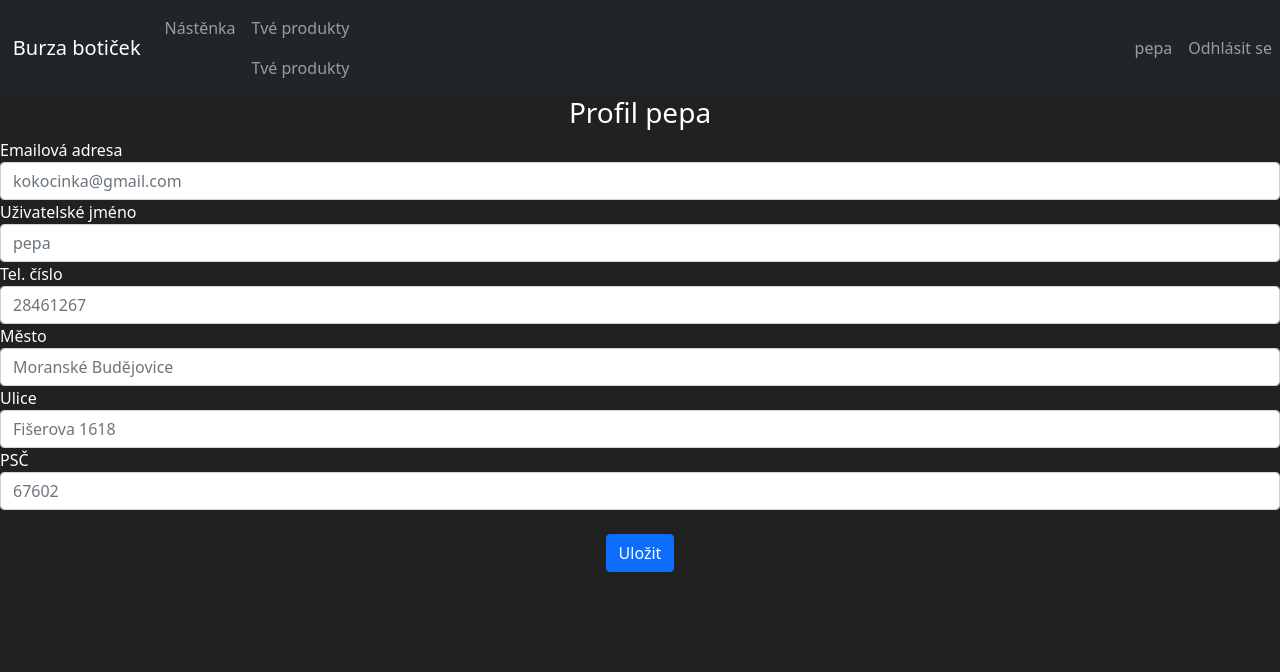
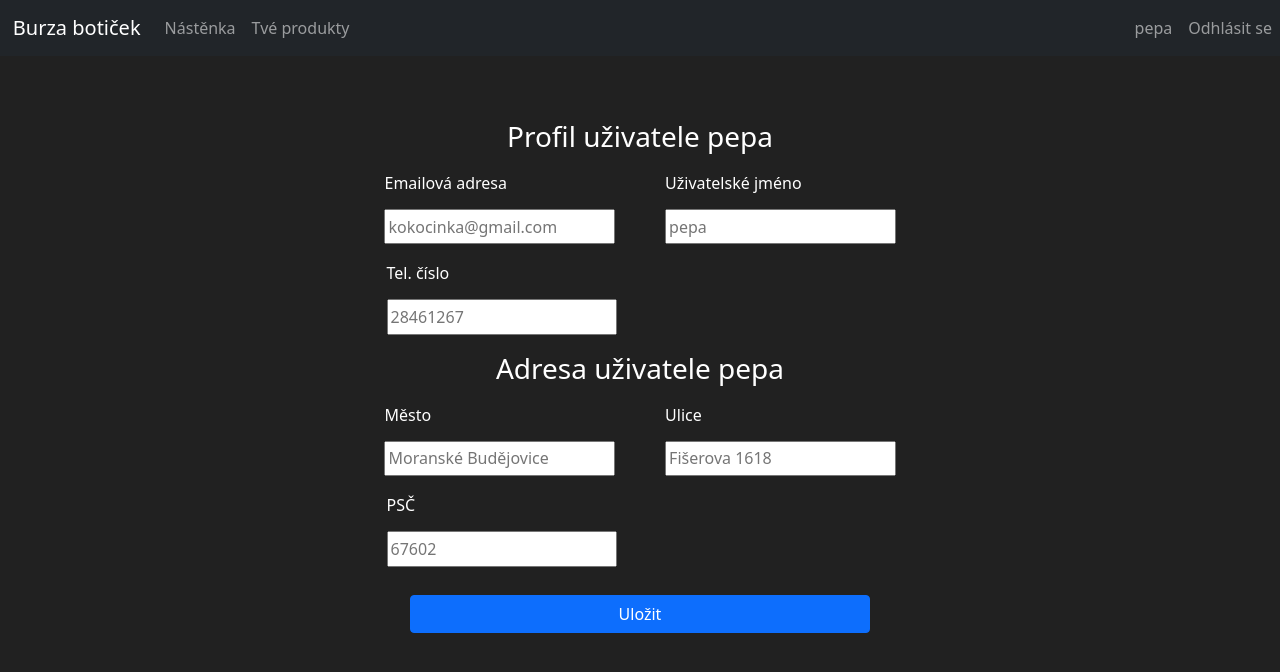
Before and after one commit to Nevoral/Monika-Burza, a Flask app: a page that uses web/templates/base.html in a window 1280 px wide. Shown: the top 672 px of the page. Run offline with Flask 2, Linux system fonts and the light colour scheme; a user stored in the database is signed in.

Commit message:
Profil+log/reg

```diff
--- a/web/models.py
+++ b/web/models.py
@@ -8,7 +8,7 @@ class User(db.Model, UserMixin):
     email = db.Column(db.String(150), unique=True)
     username = db.Column(db.String(150), unique=True)
     password = db.Column(db.String(150))
-    tel_number = db.Column(db.String(150), unique=True)
+    tel_number = db.Column(db.String(150))
     town = db.Column(db.String(150))
     street = db.Column(db.String(150))
     psc = db.Column(db.String(150))
--- a/web/static/CSS/style.css
+++ b/web/static/CSS/style.css
@@ -1,28 +1,29 @@
-#top_right{
-    text-align: right;
-}
-
 .navbar-brand{
     margin-left: 1%;
 }
 
-#log_reg{
-    margin: 10% auto;
+.log_reg{
+    margin: 5% auto 0;
     width: 20vw;
     height: auto;
     text-align: center;
+}
+
+.log_reg h3{
+    margin: 3% 0 0;
 }
 
 .form_label{
     text-align: left;
     display: block;
     width: 90%;
-    margin: 5%;
     height: 1.3em;
+    margin: 5% 5% 3%;
 }
 
 .input_bar{
     width: 90%;
+    height: 2.2em;
     margin: 0 auto;
     text-align: left;
 }
@@ -39,3 +40,40 @@
     width: auto;
     height: auto;
 }
+
+#profil{
+    width: 45vw;
+    height: auto;
+}
+
+.input_bar_x2{
+    display: inline-block;
+    width: 40%;
+    height: 2.2em;
+    margin: 0 4%;
+    text-align: left;
+}
+
+.input_bar_left{
+    display: inline-block;
+    width: 40%;
+    height: 2.2em;
+    margin: 0 4%;
+    margin: 0 52% 0 4%;
+}
+
+.form_label_x2{
+    display: inline-block;
+    text-align: left;
+    width: 40%;
+    height: 1.3em;
+    margin: 3% 4% 3%;
+}
+
+.form_label_left{
+    display: inline-block;
+    text-align: left;
+    width: 40%;
+    height: 1.3em;
+    margin: 3% 52% 3% 4%;
+}
--- a/web/templates/base.html
+++ b/web/templates/base.html
@@ -25,7 +25,6 @@
           </li>
           {% if user.is_authenticated %}
           <li class="nav-item">
-            <a class="nav-link" href="/product">Tvé produkty</a>
             <a class="nav-link" href="/product/{{user.username}}">Tvé produkty</a>
           </li>
           {% endif %}
--- a/web/templates/login_page.html
+++ b/web/templates/login_page.html
@@ -2,7 +2,7 @@
 {% block title%}Nástěnka{% endblock %}
 {% block content %}
 
-<div id = "log_reg">
+<div class = "log_reg">
   <h3>Přihlášení</h3>
   <form method="POST">
     <div class="form-group">
--- a/web/templates/profile_page.html
+++ b/web/templates/profile_page.html
@@ -2,50 +2,52 @@
 {% block title%}Nástěnka{% endblock %}
 {% block content %}
 <form method="POST">
-    <h3 align="center">Profil {{user.username}}</h3>
+  <div class = "log_reg" id = "profil">
+    <h3>Profil uživatele {{user.username}}</h3>
     <div class="form-group">
-      <label for="email">Emailová adresa</label>
-      <input
+      <label class = "form_label_x2" for="email">Emailová adresa</label>
+      <label class = "form_label_x2" for="username">Uživatelské jméno</label></br>
+      <input class = "input_bar_x2"
         type="text"
         id="email"
         name="email"
         class="form-control"
         placeholder="{{user.email}}"
       />
-      <label for="username">Uživatelské jméno</label>
-      <input
+      <input class = "input_bar_x2"
         type="text"
         id="username"
         name="username"
         class="form-control"
         placeholder="{{user.username}}"
       />
-      <label for="tel_number">Tel. číslo</label>
-      <input
+      <label class = "form_label_left" for="tel_number">Tel. číslo</label></br>
+      <input class = "input_bar_left"
         type="text"
         id="tel_number"
         name="tel_number"
         class="form-control"
         placeholder="{{user.tel_number}}"
       />
-      <label for="town">Město</label>
-      <input
+    <h3>Adresa uživatele {{user.username}}</h3>
+      <label class = "form_label_x2" for="town">Město</label>
+      <label class = "form_label_x2" for="street">Ulice</label></br>
+      <input class = "input_bar_x2"
         type="text"
         id="town"
         name="town"
         class="form-control"
         placeholder="{{user.town}}"
       />
-      <label for="street">Ulice</label>
-      <input
+      <input class = "input_bar_x2"
         type="text"
         id="street"
         name="street"
         class="form-control"
         placeholder="{{user.street}}"
       />
-      <label for="psc">PSČ</label>
-      <input
+      <label class = "form_label_left" for="psc">PSČ</label></br>
+      <input class = "input_bar_left"
         type="text"
         id="psc"
         name="psc"
@@ -53,9 +55,10 @@
         placeholder="{{user.psc}}"
       />
       <br />
-      <div align="center">
-        <button class="btn btn-primary" type="submit">Uložit</button>
+      <div>
+        <button id = "button1" class="btn btn-primary" type="submit">Uložit</button>
       </div>
     </div>
-  </form>
+  </div>
+</form>
 {% endblock %}
--- a/web/templates/register_page.html
+++ b/web/templates/register_page.html
@@ -2,8 +2,8 @@
 {% block title%}Nástěnka{% endblock %}
 {% block content %}
 
-<div id = "log_reg">
-  <h3 align="center">Registrace</h3>
+<div class = "log_reg">
+  <h3>Registrace</h3>
   <form method="POST">
     <div class="form-group">
       <label class = "form_label" for="email">Emailová adresa</label>
```
